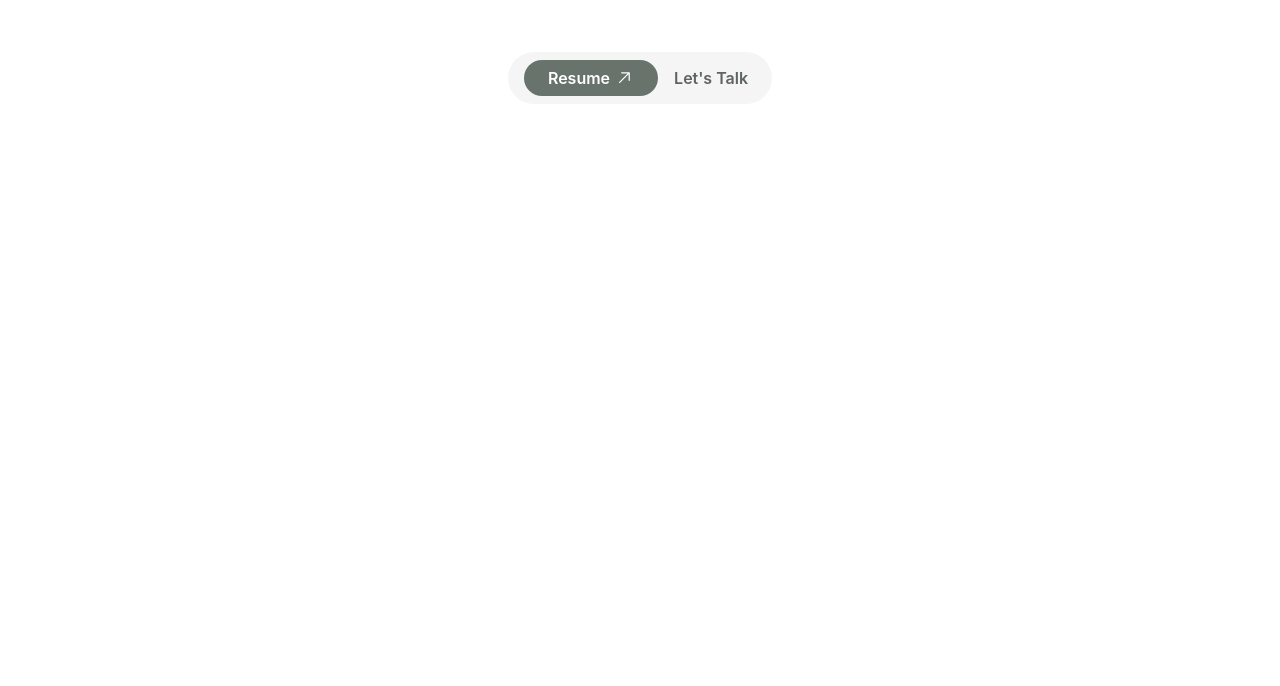
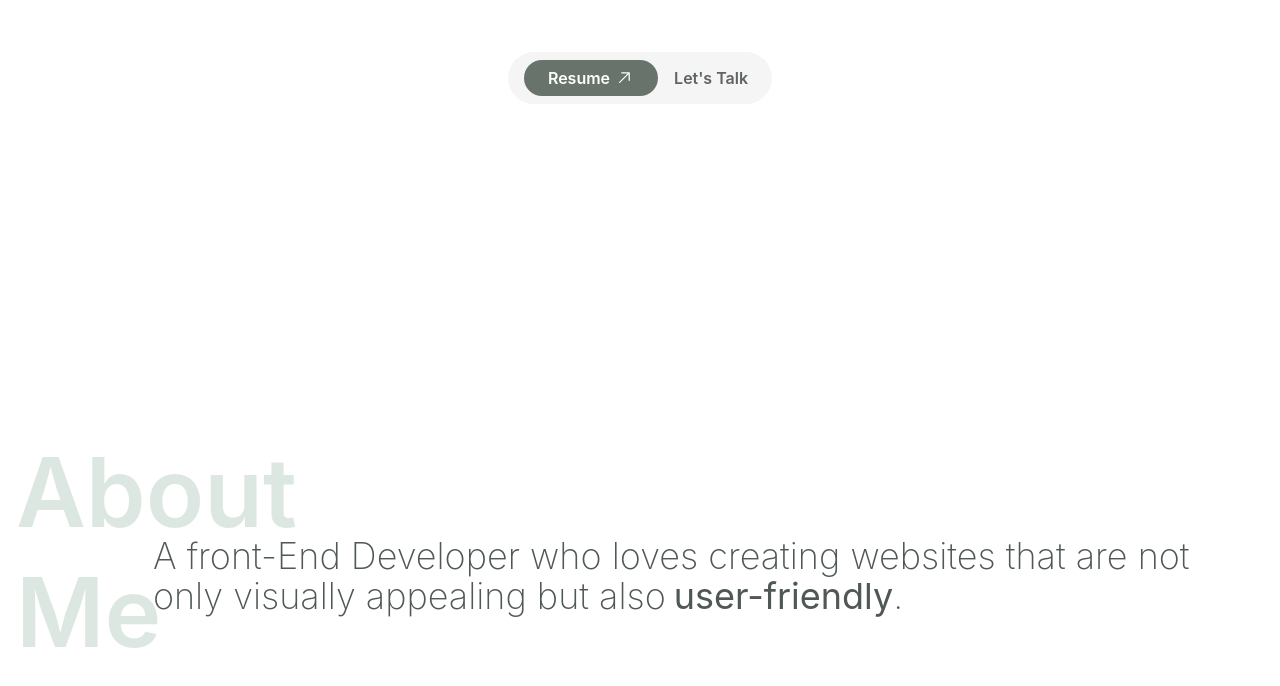
Before and after one commit to Braulin96/MyPortfolio, a React (Create React App) app in the folder portofolio/: page / in a window 1280 px wide. Shown: the part 648-1334 px from the top of the page. Before the commit the page ends 800 px from the top, so only its background shows below. Built offline with nearby package versions, Linux system fonts and the light colour scheme; a web font is replaced by a local one; what tailwindcss-animated would draw is missing.

Commit message:
Added About me page

```diff
--- a/portofolio/src/App.js
+++ b/portofolio/src/App.js
@@ -1,5 +1,6 @@
 import HeroSection from "components/HeroSection";
 import Navbar from "components/Navbar";
+import AboutMe from "components/AboutMe";
 
 
 function App() {
@@ -7,6 +8,7 @@ function App() {
     <div className="App">
       <Navbar/>
       <HeroSection/>
+      <AboutMe/>
     </div>
   );
 }
```
